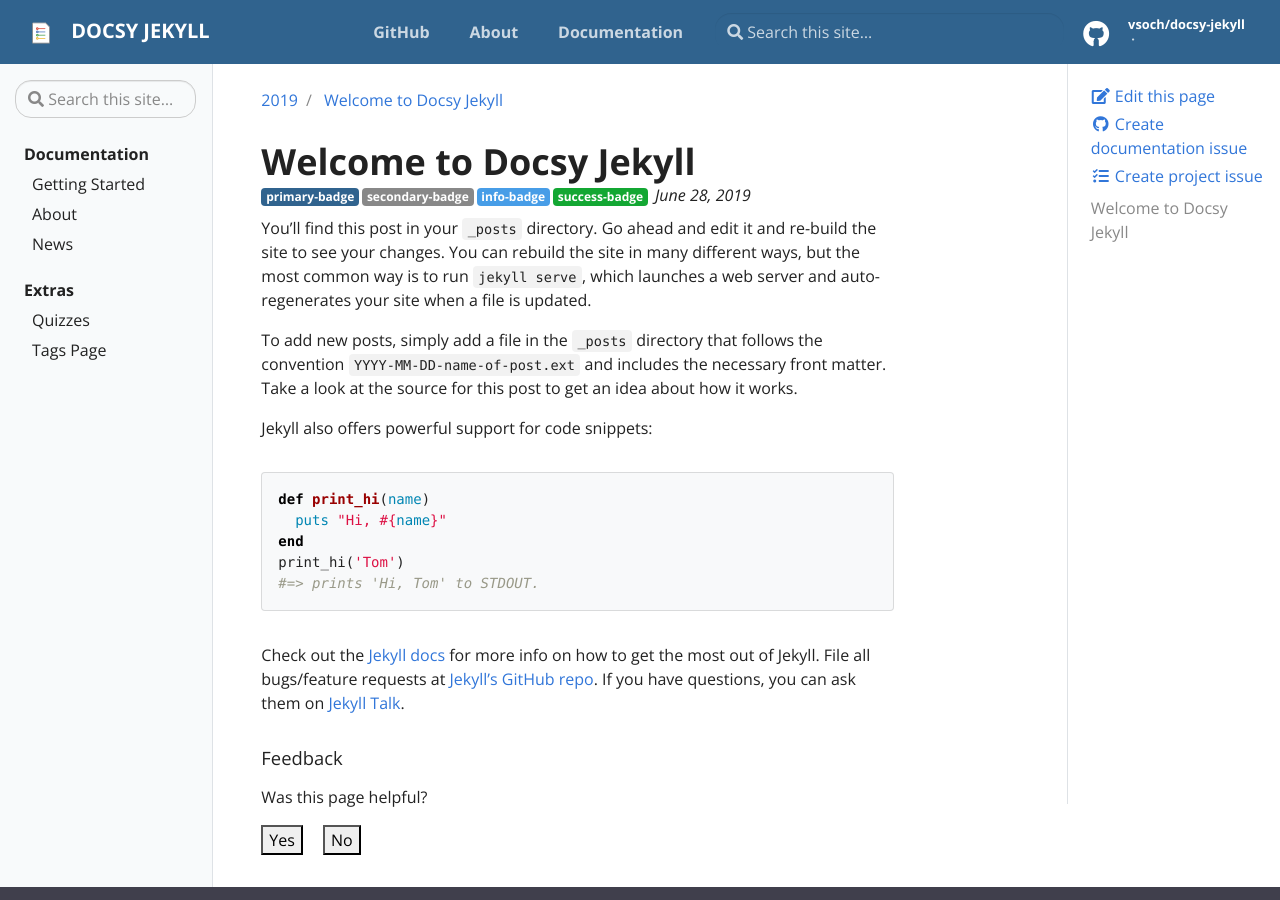
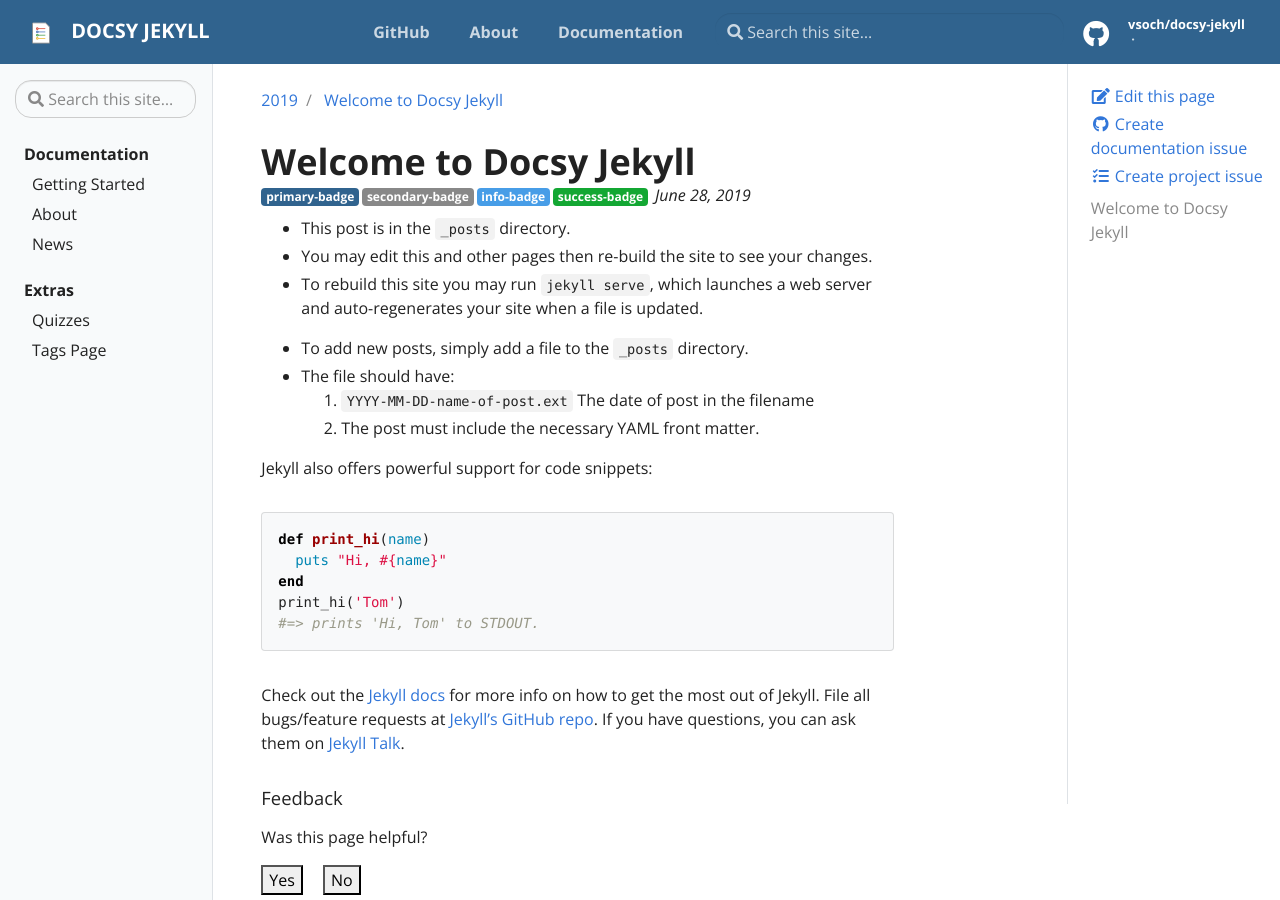
Before and after one commit to vsoch/docsy-jekyll, a Jekyll site: the page built from _posts/2019-06-29-welcome.md, in a window 1280 px wide and 900 px high. Built offline with Jekyll 4.4.1, drawn with Linux system fonts in a browser that asks for light colours; our own code applies the rules of GitHub Pages for plain Markdown files.

Commit message:
Updated post page info.

```diff
--- a/_posts/2019-06-29-welcome.md
+++ b/_posts/2019-06-29-welcome.md
@@ -13,11 +13,14 @@ badges:
    tag: success-badge
 ---
 
-You’ll find this post in your `_posts` directory. Go ahead and edit it and re-build the site to see your changes. You can rebuild the site in many different ways, but the most common way is to run `jekyll serve`, which launches a web server and auto-regenerates your site when a file is updated.
+- This post is in the `_posts` directory.
+- You may edit this and other pages then re-build the site to see your changes.
+- To rebuild this site you may run `jekyll serve`, which launches a web server and auto-regenerates your site when a file is updated.
 
-<!--more-->
-
-To add new posts, simply add a file in the `_posts` directory that follows the convention `YYYY-MM-DD-name-of-post.ext` and includes the necessary front matter. Take a look at the source for this post to get an idea about how it works.
+- To add new posts, simply add a file to the `_posts` directory.
+- The file should have:
+1. `YYYY-MM-DD-name-of-post.ext` The date of post in the filename
+2. The post must include the necessary YAML front matter.
 
 Jekyll also offers powerful support for code snippets:
 
```
